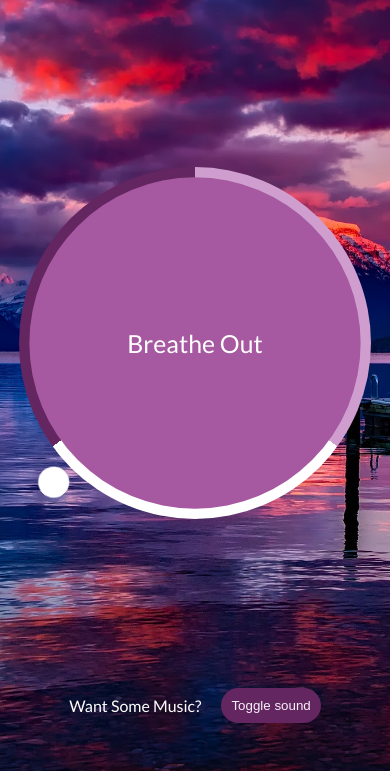
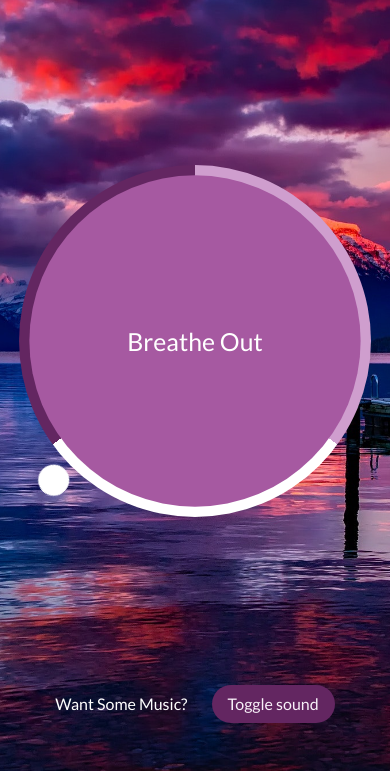
Before and after one commit to chisombiri/Relax_bro, a plain HTML site: page breathe/index.html in a window 390 px wide. Shown: the part 73-844 px from the top of the page. Drawn offline with Linux system fonts and the light colour scheme.

Commit message:
squashed audio bug

```diff
--- a/breathe/app.js
+++ b/breathe/app.js
@@ -26,9 +26,8 @@ function breathAnimate() {
 
 setInterval(breathAnimate, totalTime);
 
-audio.play();
 audio.muted = true;
-
-toggleSoundBtn.addEventListener('click', (e) => {
+toggleSoundBtn.addEventListener('click', () => {
+    audio.play();
   audio.muted = !audio.muted;
 });
--- a/breathe/index.html
+++ b/breathe/index.html
@@ -20,10 +20,10 @@
        <div class="gradient-circle"></div>
    </div>
 
-    <audio src="serene.mp3"></audio>
+    <audio src="serene.mp3" muted="muted"></audio>
     <div class="toggle">
         <span>Want Some Music?</span>
-        <button id="toggleSound">Toggle sound</button>
+        <a id="toggleSound">Toggle sound</a>
     </div>
 
     <script src="app.js"></script>
--- a/breathe/style.css
+++ b/breathe/style.css
@@ -126,11 +126,10 @@ h1{
 #toggleSound {
     color: #f8f0f8;
     background-color: #632661;
-    border: 0;
-    outline: 0;
     border-radius: 1.5em;
     cursor: pointer;
-    padding: 10px;
+    text-decoration: none;
+    padding: 0.6em 1em;
     margin-left: 1.5em;
 }
 
```
